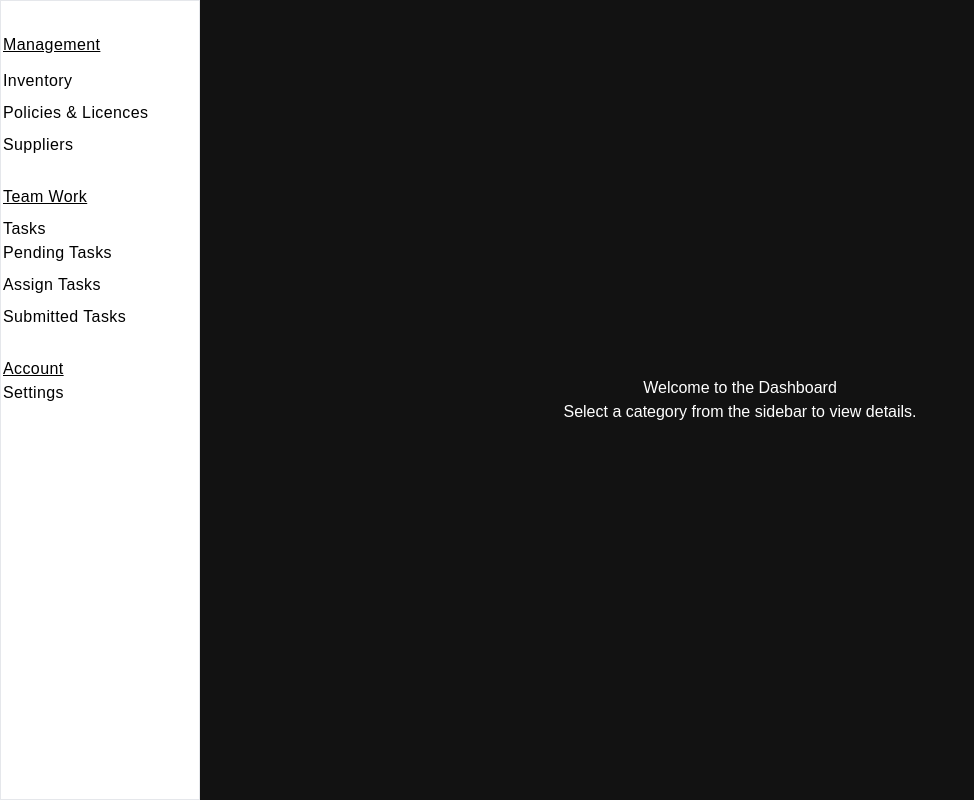
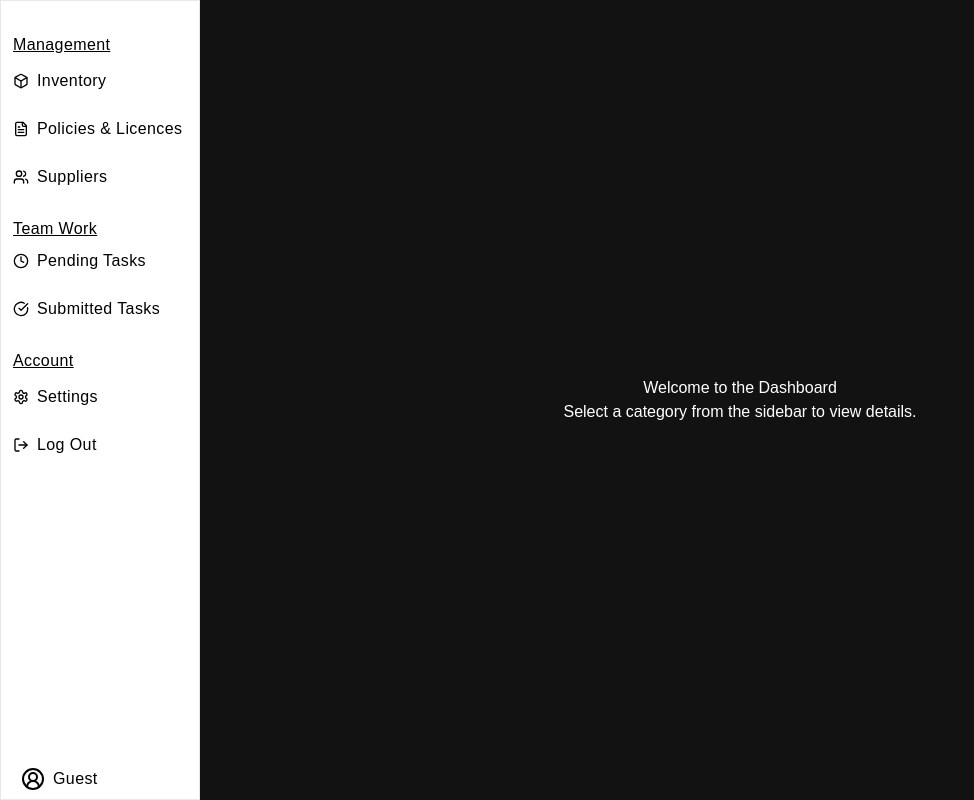
Before and after one commit to nzommmo/businessadmin, a React (Vite) app in the folder FRONTEND/Businessadmin/: page /Dashboard in a window 1280 px wide. Shown: the whole page, without its empty margins (0-974 px from the left). Built offline with nearby package versions, Linux system fonts and the light colour scheme.

Commit message:
Facelift

```diff
--- a/FRONTEND/Businessadmin/src/components/Dashboard/Dashboard.jsx
+++ b/FRONTEND/Businessadmin/src/components/Dashboard/Dashboard.jsx
@@ -1,54 +1,113 @@
-import React, { useState } from 'react';
+import React, { useState, useEffect } from 'react';
+import { useNavigate } from 'react-router-dom';
 import Categories from './Categories';
 import Licences from './Licences';
 import Suppliers from './Suppliers';
+import { UserCircle2Icon, BoxIcon, FileTextIcon, UsersIcon, ClockIcon, CheckCircleIcon, SettingsIcon, LogOutIcon } from 'lucide-react';
 
 const Dashboard = () => {
   const [showComponent, setShowComponent] = useState('');
+  const [username, setUsername] = useState('');
+  const navigate = useNavigate();
+
+  useEffect(() => {
+    const storedUsername = localStorage.getItem('username');
+    setUsername(storedUsername || 'Guest'); // Default to 'Guest' if no username found
+  }, []);
 
   const handleInventoryClick = (event) => {
-    event.preventDefault(); // Prevent the default link behavior
-    setShowComponent('categories'); // Show the Categories component
+    event.preventDefault();
+    setShowComponent('categories');
   };
 
   const handleLicencesClick = (event) => {
-    event.preventDefault(); // Prevent the default link behavior
-    setShowComponent('licences'); // Show the Licences component
+    event.preventDefault();
+    setShowComponent('licences');
   };
 
   const handleSuppliersClick = (event) => {
-    event.preventDefault(); // Prevent the default link behavior
-    setShowComponent('suppliers'); // Show the Licences component
+    event.preventDefault();
+    setShowComponent('suppliers');
+  };
+
+  const handleLogout = () => {
+    const confirmLogout = window.confirm('Are you sure you want to log out?');
+    if (confirmLogout) {
+      // Clear local storage
+      localStorage.removeItem('accessToken');
+      localStorage.removeItem('refreshToken');
+      localStorage.removeItem('username');
+      // Redirect to root page
+      navigate('/');
+    }
   };
 
   return (
     <div className="h-screen flex">
-      <div className="bg-white text-black md:w-[200px] sm:w-[200px] h-full fixed flex flex-col gap-4 px-0.5 border tracking-wide z-10 overflow-y-auto">
+      <div className="bg-white text-black px-3 md:w-[200px] sm:w-[200px] h-full fixed flex flex-col gap-4 border tracking-wide z-10 overflow-y-auto">
         <div className="flex justify-end p-2">
           {/* Optional close button for the sidebar */}
         </div>
         <div>
           <h6 className="text-l underline pb-3">Management</h6>
-          <ul className='flex flex-col gap-2'>
-            <li><a className='hover:text-CustomGold ' href="#" onClick={handleInventoryClick}>Inventory</a></li>
-            <li><a className='hover:text-CustomGold ' href="#" onClick={handleLicencesClick}>Policies & Licences</a></li>
-            <li><a className='hover:text-CustomGold ' href="#" onClick={handleSuppliersClick}>Suppliers</a></li>
+          <ul className='flex flex-col gap-6'>
+            <li>
+              <a className='hover:text-CustomGold flex items-center gap-2' href="#" onClick={handleInventoryClick}>
+                <BoxIcon size={16} />
+                Inventory
+              </a>
+            </li>
+            <li>
+              <a className='hover:text-CustomGold flex items-center gap-2' href="#" onClick={handleLicencesClick}>
+                <FileTextIcon size={16} />
+                Policies & Licences
+              </a>
+            </li>
+            <li>
+              <a className='hover:text-CustomGold flex items-center gap-2' href="#" onClick={handleSuppliersClick}>
+                <UsersIcon size={16} />
+                Suppliers
+              </a>
+            </li>
           </ul>
         </div>
         <div className="my-3">
           <h6 className="underline pb-2">Team Work</h6>
-          <p>Tasks</p>
-          <ul className="flex flex-col gap-2">
-            <li><a className='hover:text-CustomGold ' href="#">Pending Tasks</a></li>
-            <li><a className='hover:text-CustomGold ' href="#">Assign Tasks</a></li>
-            <li><a className='hover:text-CustomGold ' href="#">Submitted Tasks</a></li>
+          <ul className="flex flex-col gap-6">
+            <li>
+              <a className='hover:text-red-500 flex items-center gap-2' href="#">
+                <ClockIcon size={16} />
+                Pending Tasks
+              </a>
+            </li>
+            <li>
+              <a className='hover:text-green-500 flex items-center gap-2' href="#">
+                <CheckCircleIcon size={16} />
+                Submitted Tasks
+              </a>
+            </li>
           </ul>
         </div>
         <div>
           <h6 className="underline">Account</h6>
-          <ul>
-            <li><a href="#">Settings</a></li>
+          <ul className='pt-3'>
+            <li>
+              <a className='flex items-center gap-2' href="#">
+                <SettingsIcon size={16} />
+                Settings
+              </a>
+            </li>
           </ul>
+        </div>
+        <div>
+          <button className='flex items-center gap-2 pt-2' onClick={handleLogout}>
+            <LogOutIcon size={16} />
+            Log Out
+          </button>
+        </div>
+        <div className="mt-auto flex items-center gap-2 p-2">
+          <UserCircle2Icon size={24} />
+          <span>{username}</span>
         </div>
       </div>
 
--- a/FRONTEND/Businessadmin/src/components/Homepage/LoginForm.jsx
+++ b/FRONTEND/Businessadmin/src/components/Homepage/LoginForm.jsx
@@ -32,8 +32,11 @@ const LoginForm = ({ isvisible, onClose }) => {
       if (response.status === 200) {
         localStorage.setItem('accessToken', response.data.access);
         localStorage.setItem('refreshToken', response.data.refresh);
+        localStorage.setItem('username', username);
         // Redirect to the dashboard
         navigate('/dashboard');
+
+
       }
     } catch (error) {
       console.error('Error during login:', error);
```
Also changed, not shown: 1 other file (tests, documents, lock files or other folders).
